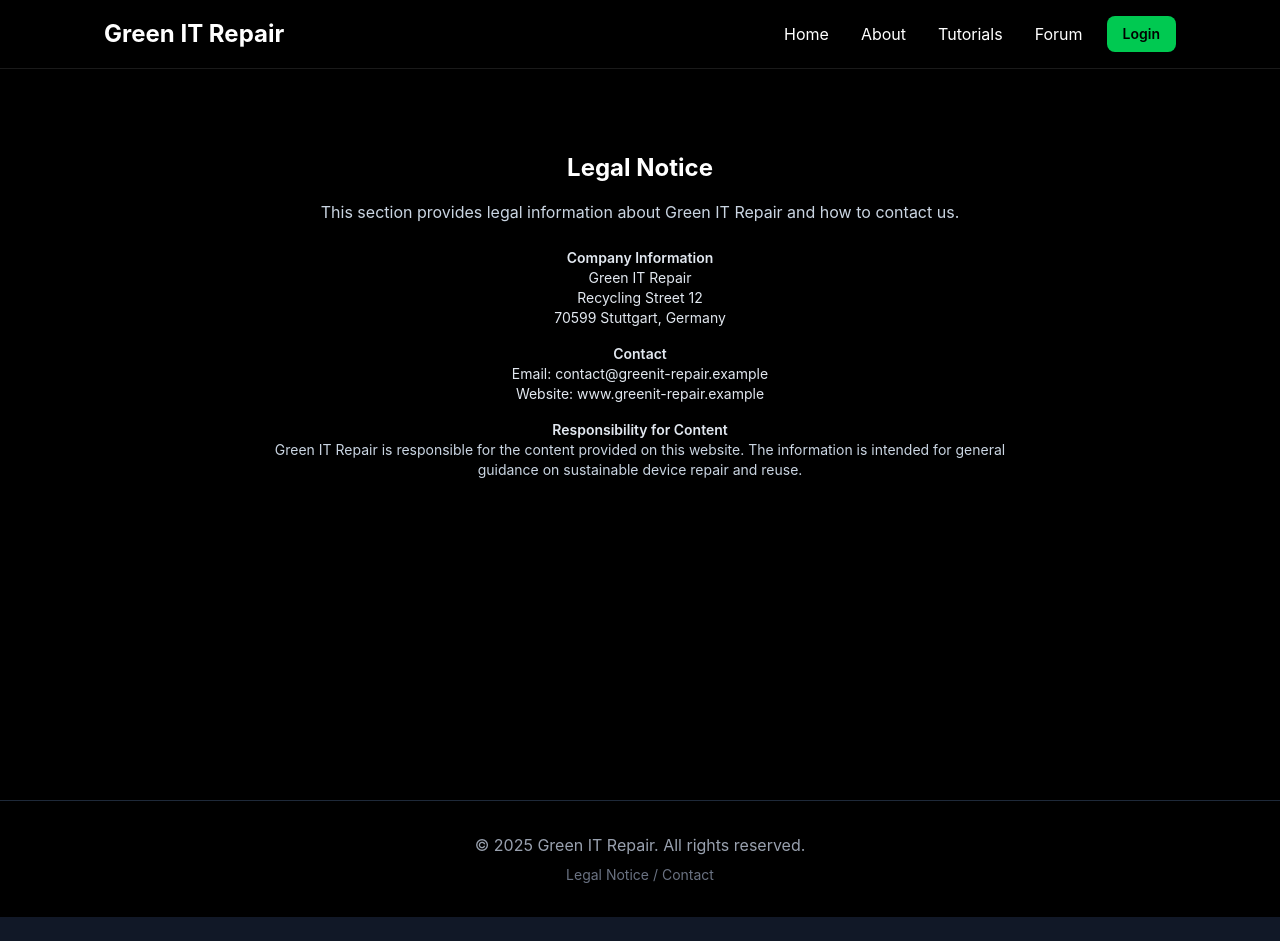
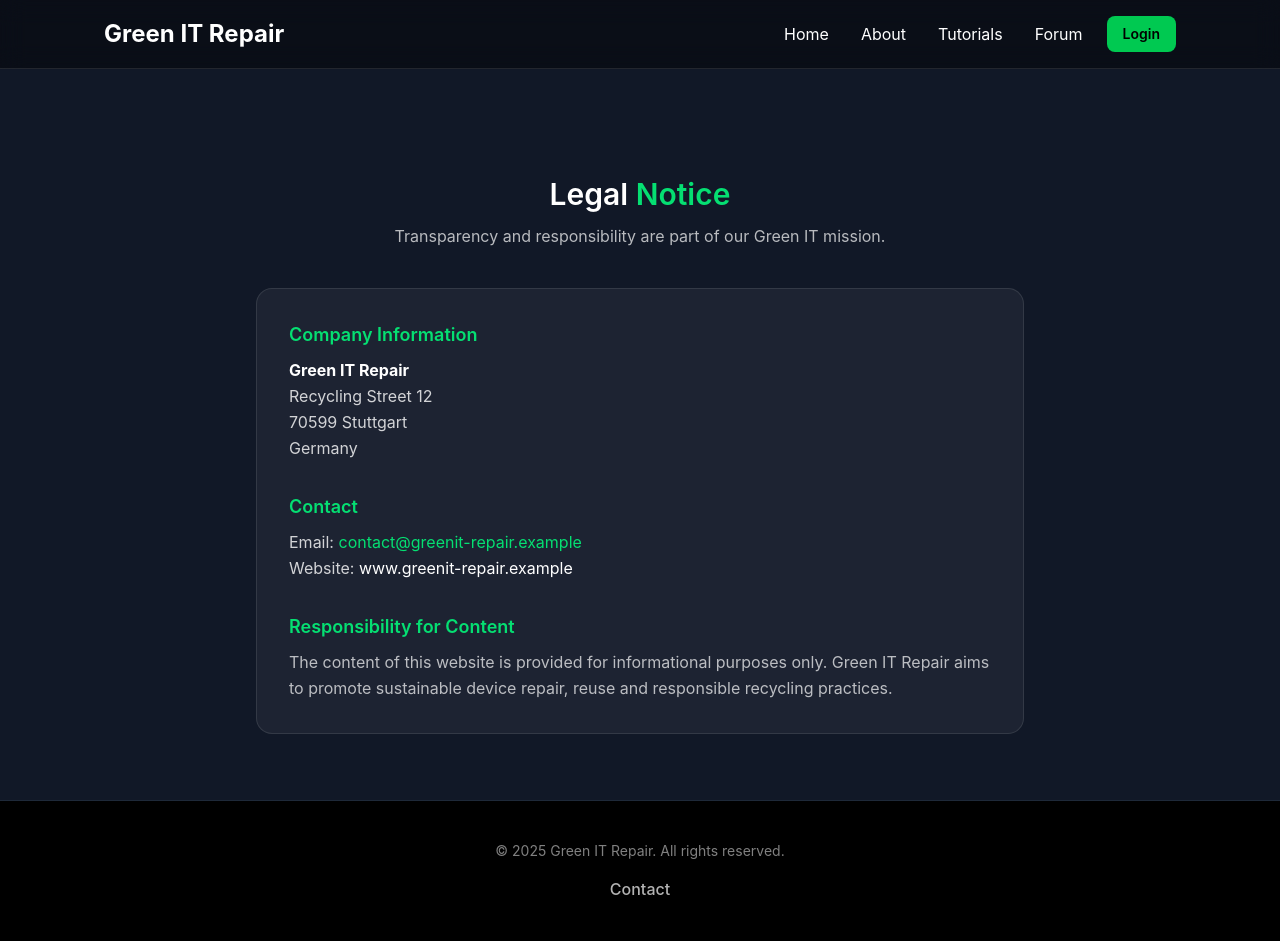
Before and after one commit to zuyasb24/DMWT_25WS_Gruppe11, a Next.js app: page /legal-notice in a window 1280 px wide. Before the commit the page ends 917 px from the top, so only its background shows below. Built offline with nearby package versions, Linux system fonts and the light colour scheme; no server answers.

Commit message:
Improve footer contact link visibility and hover styling

```diff
--- a/app/components/organisms/Footer.tsx
+++ b/app/components/organisms/Footer.tsx
@@ -2,18 +2,20 @@ import Link from "next/link";
 
 export default function Footer() {
   return (
-    <footer className="w-full bg-black border-t border-gray-800 py-8 text-center text-gray-400">
-      <div className="flex flex-col items-center gap-2">
-        <p>
-          &copy; {new Date().getFullYear()} Green IT Repair. All rights reserved.
+    <footer className="w-full bg-black border-t border-gray-800 py-10 text-gray-400">
+      <div className="max-w-6xl mx-auto px-6 flex flex-col items-center gap-4">
+        <p className="text-sm text-white/50 text-center">
+          © {new Date().getFullYear()} Green IT Repair. All rights reserved.
         </p>
 
-        <Link
-          href="/legal-notice"
-          className="text-sm text-gray-500 hover:text-white transition"
-        >
-          Legal Notice / Contact
-        </Link>
+        <div className="flex gap-6">
+          <Link
+            href="/legal-notice"
+            className="text-base font-medium text-white/70 hover:text-green-400 transition-colors"
+          >
+            Contact
+          </Link>
+        </div>
       </div>
     </footer>
   );
--- a/app/components/organisms/LegalNotice.tsx
+++ b/app/components/organisms/LegalNotice.tsx
@@ -2,38 +2,68 @@
 
 export default function LegalNotice() {
   return (
-    <section
-      id="legalnotice"
-      className="w-full py-10 flex justify-center"
-    >
-      <div className="max-w-3xl w-full text-center" style={{ fontFamily: "Inter, sans-serif" }}>
-        <h2 className="text-2xl font-bold mb-4 text-white">Legal Notice</h2>
+    <section className="w-full px-6 py-16 flex justify-center">
+      <div className="max-w-3xl w-full space-y-10">
+        {/* Page title */}
+        <header className="text-center">
+          <h1 className="text-3xl font-semibold text-white">
+            Legal <span className="text-green-400">Notice</span>
+          </h1>
+          <p className="mt-3 text-white/70">
+            Transparency and responsibility are part of our Green IT mission.
+          </p>
+        </header>
 
-        <p className="mb-6 text-slate-300">
-          This section provides legal information about Green IT Repair and how to contact us.
-        </p>
+        {/* Content box */}
+        <div className="rounded-2xl border border-white/10 bg-white/5 p-8 space-y-8">
+          {/* Company */}
+          <section>
+            <h2 className="text-lg font-semibold text-green-400 mb-2">
+              Company Information
+            </h2>
+            <p className="text-white/80 leading-relaxed">
+              <strong className="text-white">Green IT Repair</strong>
+              <br />
+              Recycling Street 12
+              <br />
+              70599 Stuttgart
+              <br />
+              Germany
+            </p>
+          </section>
 
-        <div className="space-y-4 text-slate-200 text-sm">
-          <div>
-            <h3 className="font-semibold">Company Information</h3>
-            <p>Green IT Repair</p>
-            <p>Recycling Street 12</p>
-            <p>70599 Stuttgart, Germany</p>
-          </div>
+          {/* Contact */}
+          <section id="contact">
+            <h2 className="text-lg font-semibold text-green-400 mb-2">
+              Contact
+            </h2>
+            <p className="text-white/80 leading-relaxed">
+              Email:{" "}
+              <a
+                href="mailto:contact@greenit-repair.example"
+                className="text-green-400 hover:underline"
+              >
+                contact@greenit-repair.example
+              </a>
+              <br />
+              Website:{" "}
+              <span className="text-white">
+                www.greenit-repair.example
+              </span>
+            </p>
+          </section>
 
-          <div>
-            <h3 className="font-semibold">Contact</h3>
-            <p>Email: contact@greenit-repair.example</p>
-            <p>Website: www.greenit-repair.example</p>
-          </div>
-
-          <div>
-            <h3 className="font-semibold">Responsibility for Content</h3>
-            <p className="text-slate-300">
-              Green IT Repair is responsible for the content provided on this website. The information is intended
-              for general guidance on sustainable device repair and reuse.
+          {/* Responsibility */}
+          <section>
+            <h2 className="text-lg font-semibold text-green-400 mb-2">
+              Responsibility for Content
+            </h2>
+            <p className="text-white/70 leading-relaxed">
+              The content of this website is provided for informational purposes
+              only. Green IT Repair aims to promote sustainable device repair,
+              reuse and responsible recycling practices.
             </p>
-          </div>
+          </section>
         </div>
       </div>
     </section>
--- a/app/legal-notice/page.tsx
+++ b/app/legal-notice/page.tsx
@@ -2,7 +2,7 @@ import LegalNotice from "@/app/components/organisms/LegalNotice";
 
 export default function LegalNoticePage() {
   return (
-    <main className="min-h-screen bg-black text-white pt-28 px-4">
+    <main className="min-h-screen pt-28 px-4">
       <LegalNotice />
     </main>
   );
```
